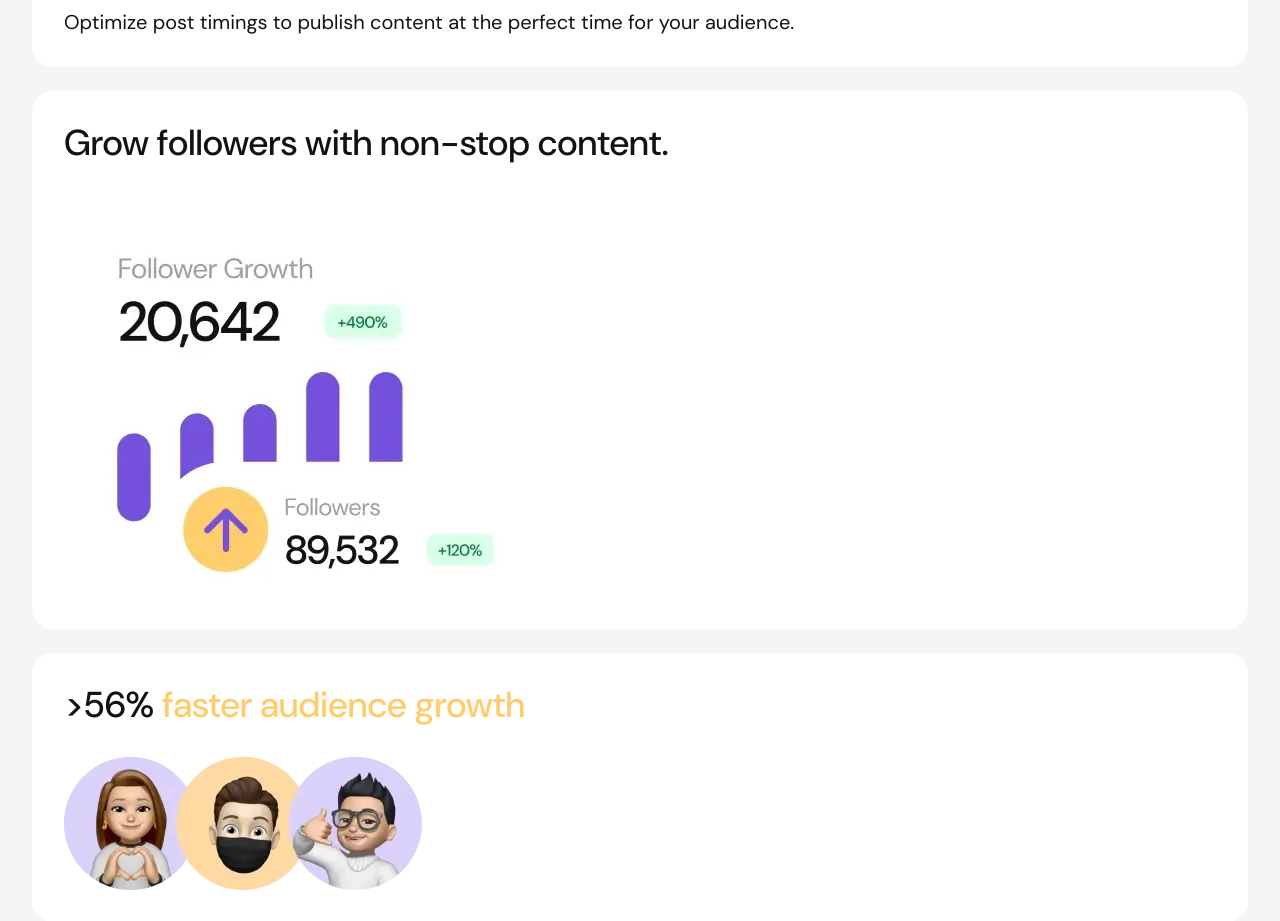
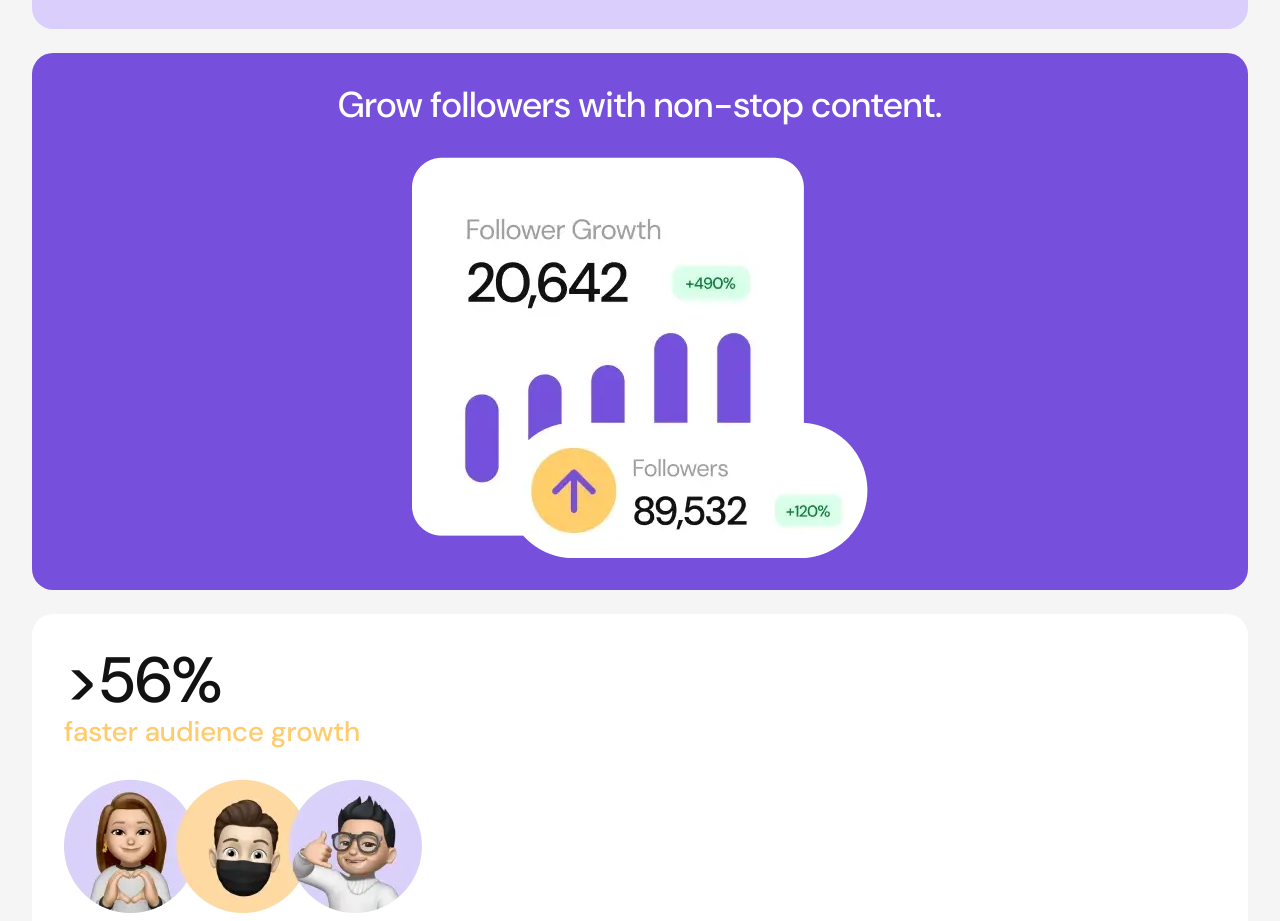
Before and after one commit to Najmaldin-ishag/bento-grid-main, a website built with Vite: page index.html in a window 1280 px wide. Shown: the part 1876-2797 px from the top of the page. Built offline with nearby package versions, Linux system fonts and the light colour scheme.

Commit message:
Update style.css

```diff
--- a/style.css
+++ b/style.css
@@ -20,7 +20,7 @@
   --off-white: hsl(0, 0%, 96%);
   --black: hsl(0, 0%, 7%);
 
-  --fs-reg: 1.25rem;
+  --fs-reg: 1.75rem;
 
   --fs-md: 2.25rem;
   --fs-lg: 3rem;
@@ -65,7 +65,7 @@
 @layer base {
   html {
     font-family: "DM Sans", sans-serif;
-    line-height: 1.3;
+    line-height: 1.4;
   }
 
   body {
@@ -98,7 +98,10 @@
     -webkit-text-wrap: balance;
     text-wrap: balance;
     span {
+      display: var(--heading-span-display, inline);
+      font-size: var(--heading-span-font-size, inherit);
       color: var(--heading-span-foreground, var(--accent-base));
+      font-style: var(--heading-span-style, normal);
     }
   }
 }
@@ -114,6 +117,7 @@
     background-color: var(--bento-card-surface, var(--white));
     padding: var(--bento-card-padding, 32px);
     border-radius: var(--bento-card-border-radius, 21px);
+    overflow: clip;
 
     display: grid;
     gap: var(--bento-card-gap, 32px);
@@ -140,10 +144,54 @@
       border-radius: 100vw;
     }
   }
+  .bento-grid > :nth-child(3) {
+    --bento-card-surface: var(--accent-base);
+    --bento-card-horizontal-alignment: center;
+
+    > img {
+      --bento-card-image-width: 75%;
+      margin-bottom: -65px;
+    }
+  }
+
+  .bento-grid > :nth-child(4) {
+    --bento-card-horizontal-alignment: center;
+    --bento-card-surface: var(--primary-subdued);
+  }
+
+  .bento-grid > :nth-child(5) {
+    --bento-card-horizontal-alignment: center;
+    --bento-card-foreground: var(--white);
+    --bento-card-surface: var(--primary-base);
+    --bento-card-image-width: 75%;
+    --bento-card-image-order: -1;
+  }
+
+  .bento-grid > :nth-child(6) {
+    --heading-font-size: var(--fs-xl);
+    --heading-span-display: block;
+    --heading-span-font-size: var(--fs-reg);
+
+    --bento-card-image-width: 60%;
+  }
+
+  .bento-grid > :nth-child(7) {
+    --bento-card-surface: var(--accent-subdued);
+    --bento-card-image-width: 60%;
+    --heading-span-foreground: var(--primary-base);
+    --heading-span-style: italic;
+  }
+
+  .bento-grid > :nth-child(8) {
+    --bento-card-surface: var(--accent-base);
+    --bento-card-image-width: 80%;
+  }
+
   .bento-grid > img {
     max-width: var(--bento-card-image-width, 100%);
     width: var(--bento-card-image-width, 100%);
     order: var(--bento-card-image-order);
+    --bento-card-image-width: 70%;
   }
 }
 
```
